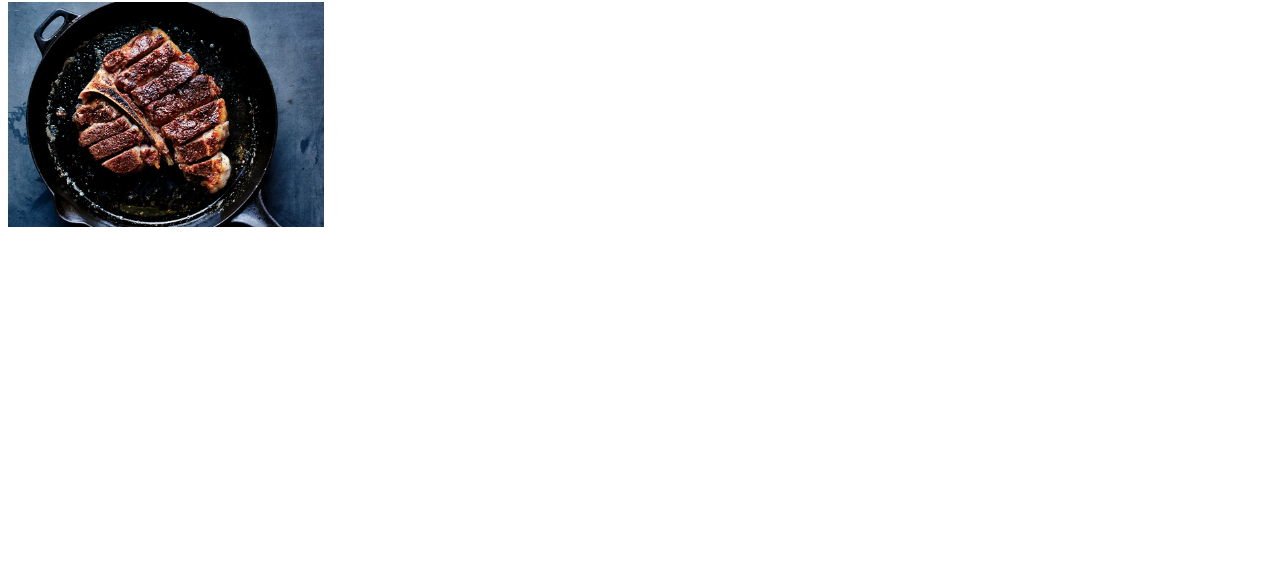
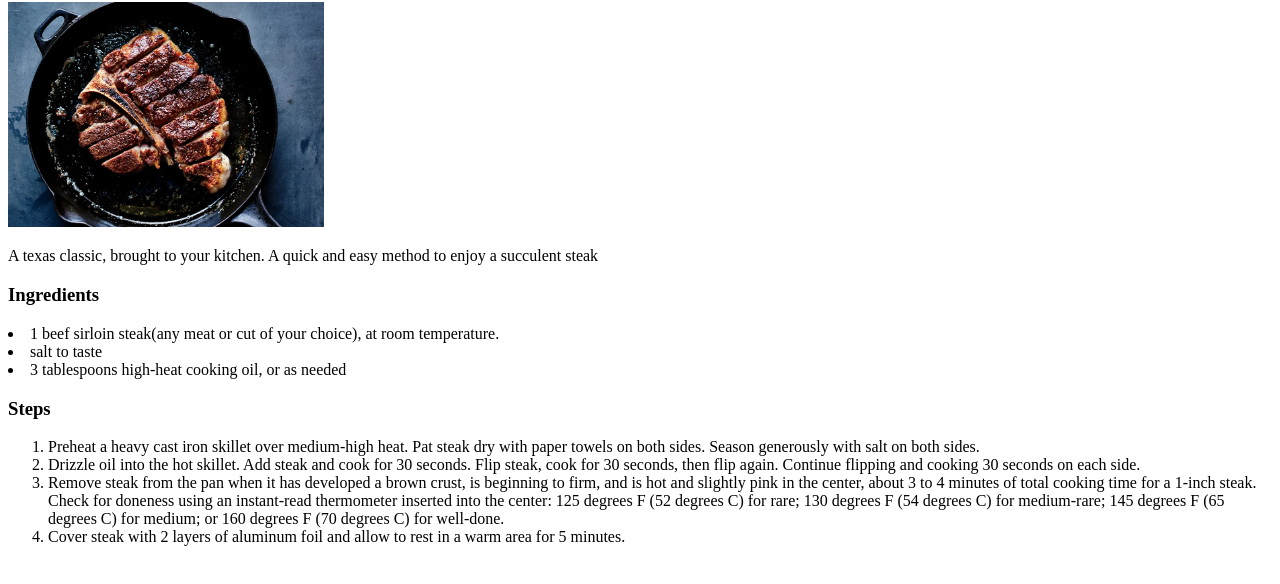
Before and after one commit to Ghazi-02/odin-recipes, a plain HTML site: page recipes/steak.html in a window 1280 px wide. Shown: the part 78-662 px from the top of the page. Drawn offline with Linux system fonts and the light colour scheme.

Commit message:
Added, description, ingredients and steps.

```diff
--- a/recipes/steak.html
+++ b/recipes/steak.html
@@ -7,5 +7,19 @@
   <body>
     <h1>Steak</h1>
     <img src="steak.webp" alt="Steak" height="auto" width=25%>
-  </body>
+    <p>A texas classic, brought to your kitchen. A quick and easy method to enjoy a succulent steak</p>
+    <h3>Ingredients</h3>
+      <uo>
+        <li>1 beef sirloin steak(any meat or cut of your choice), at room temperature.</li>
+        <li>salt to taste</li>
+        <li>3 tablespoons high-heat cooking oil, or as needed</li>
+      </uo>
+    <h3>Steps</h3>
+      <ol>
+        <li>Preheat a heavy cast iron skillet over medium-high heat. Pat steak dry with paper towels on both sides. Season generously with salt on both sides.</li>
+        <li>Drizzle oil into the hot skillet. Add steak and cook for 30 seconds. Flip steak, cook for 30 seconds, then flip again. Continue flipping and cooking 30 seconds on each side.</li>
+        <li>Remove steak from the pan when it has developed a brown crust, is beginning to firm, and is hot and slightly pink in the center, about 3 to 4 minutes of total cooking time for a 1-inch steak. Check for doneness using an instant-read thermometer inserted into the center: 125 degrees F (52 degrees C) for rare; 130 degrees F (54 degrees C) for medium-rare; 145 degrees F (65 degrees C) for medium; or 160 degrees F (70 degrees C) for well-done.</li>
+        <li>Cover steak with 2 layers of aluminum foil and allow to rest in a warm area for 5 minutes.</li>
+      </ol>
+</body>
 </html>
```
